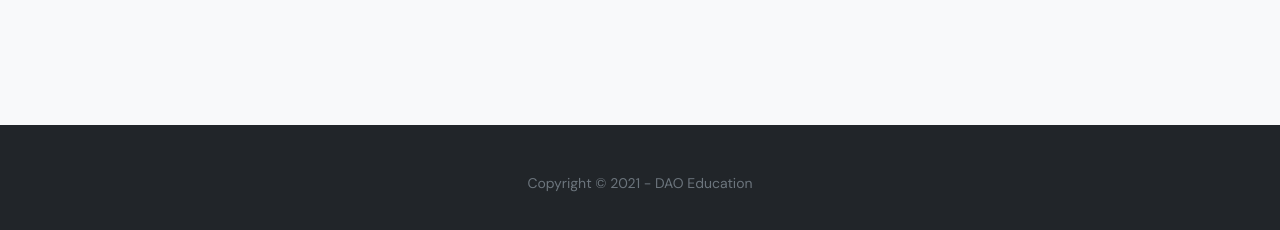
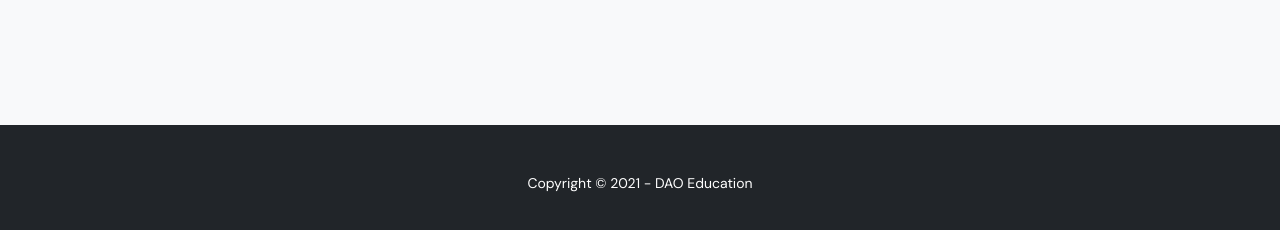
Before and after one commit to martinmacario/randddaoe, a plain HTML site: page docs/index.html in a window 1280 px wide. Shown: the part 4172-4402 px from the top of the page. Drawn offline with nearby package versions, Linux system fonts and the light colour scheme; some packages are replaced by stand-ins of ours; a script that the page names is missing.

Commit message:
footer text color

```diff
--- a/docs/index.html
+++ b/docs/index.html
@@ -587,7 +587,7 @@
         </section>
         <!-- Footer-->
         <footer class="bg-dark py-5">
-            <div class="container px-4 px-lg-5"><div class="small text-center text-muted">Copyright &copy; 2021 - DAO Education</div></div>
+            <div class="container px-4 px-lg-5"><div class="small text-center text-white">Copyright &copy; 2021 - DAO Education</div></div>
         </footer>
         <!-- Bootstrap core JS-->
         <script src="https://cdn.jsdelivr.net/npm/bootstrap@5.0.2/dist/js/bootstrap.bundle.min.js"></script>
```
